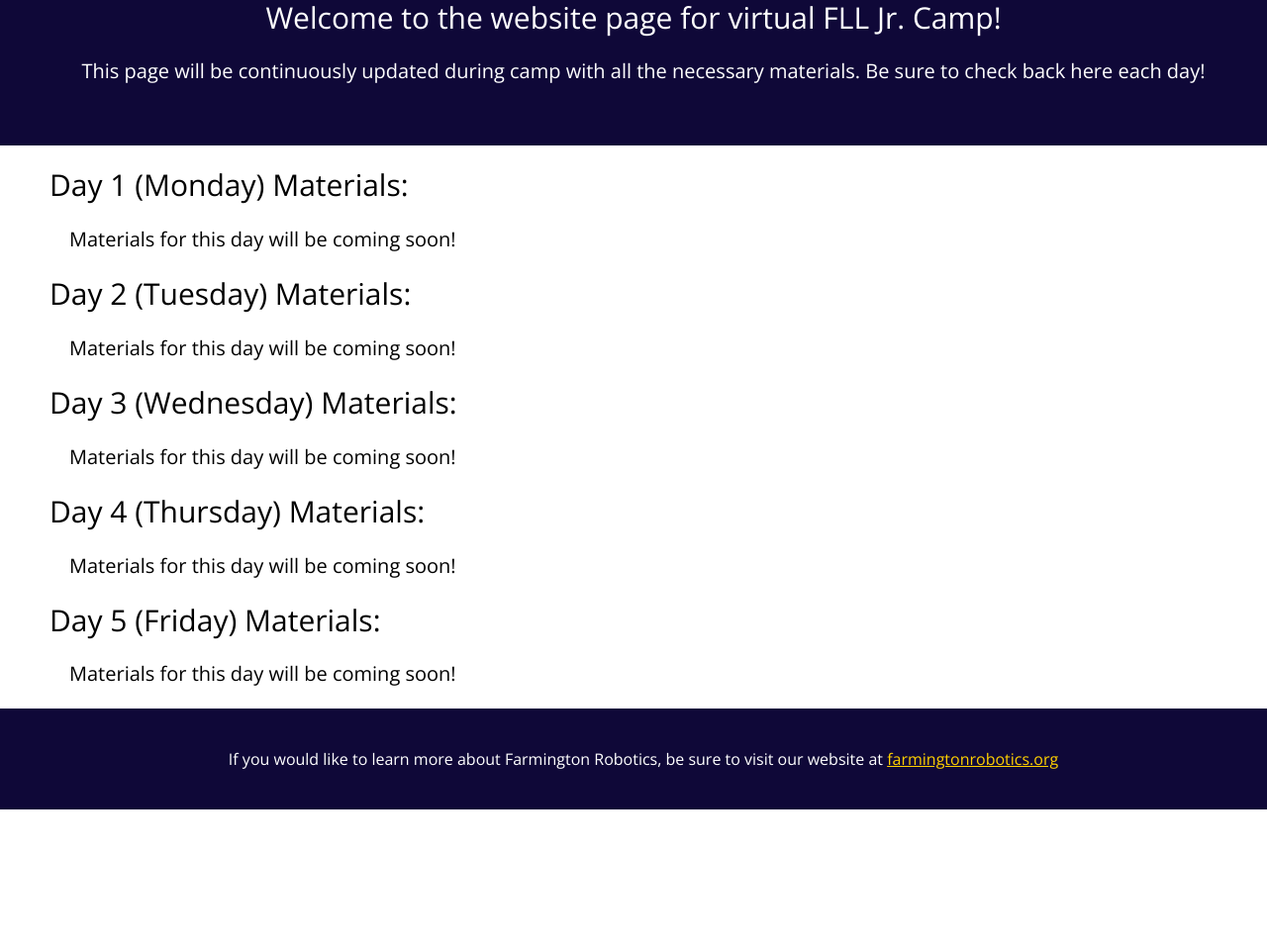
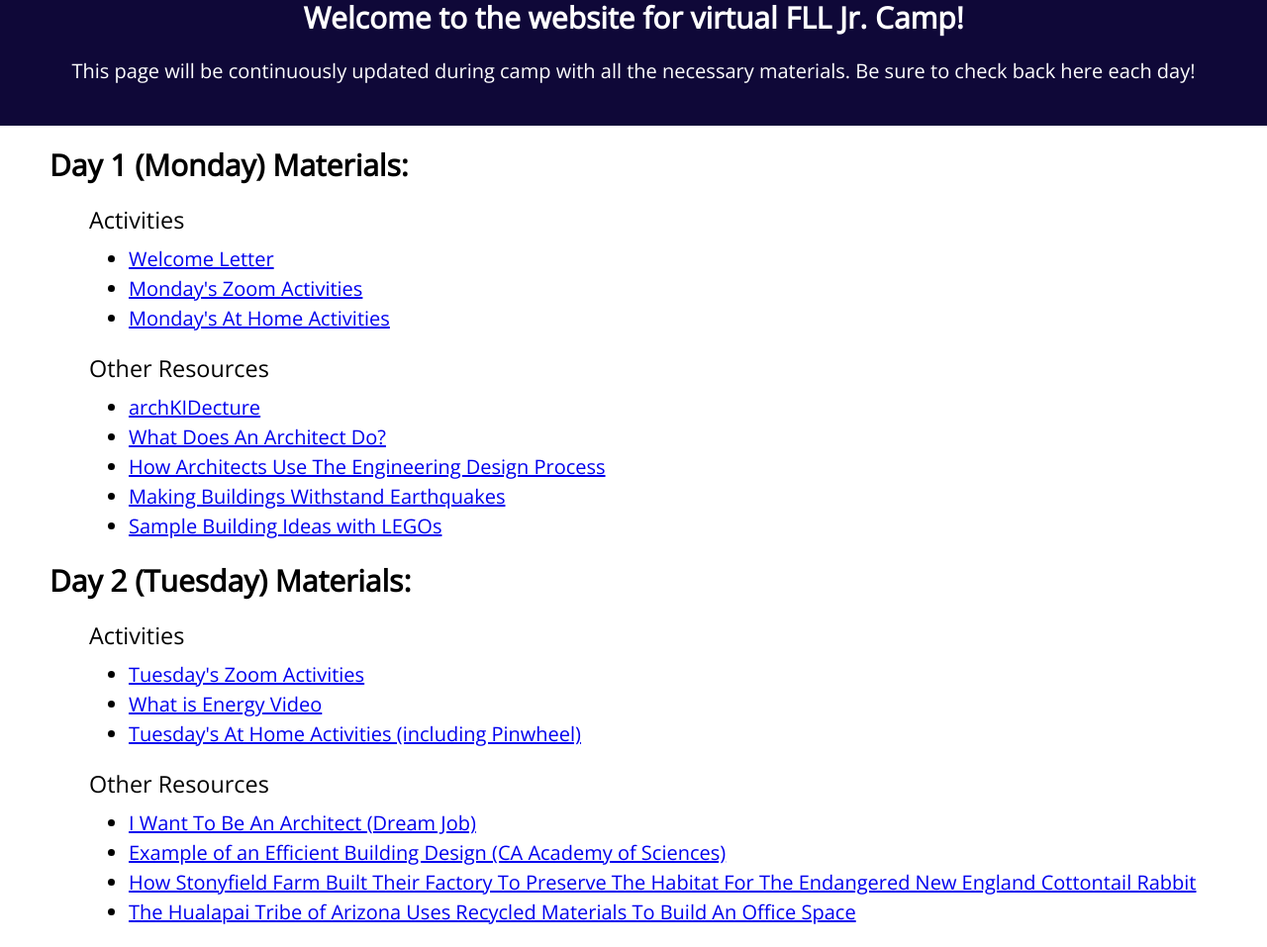
Before and after one commit to team178/flljr, a plain HTML site: page index.html in a window 1280 px wide. Shown: the part 163-1120 px from the top of the page at 99% size. Before the commit the page ends 981 px from the top, so only its background shows below. Drawn offline with nearby package versions, Linux system fonts and the light colour scheme.

Commit message:
Added materials for day 1 and 2

```diff
--- a/index.html
+++ b/index.html
@@ -11,28 +11,44 @@
 <div id="header">
     <!-- <img src="/flljr/img/FLL-jr-logo.png" id="flljrlogo"> -->
     <h1><a href="/flljr">FLL Jr. Camp 2020</a></h1>
-    <h2>Welcome to the website page for virtual FLL Jr. Camp!</h2>
+    <h2>Welcome to the website for virtual FLL Jr. Camp!</h2>
     <p>This page will be continuously updated during camp with all the necessary materials. Be sure to check back here each day!</p>
 </div>
 
 
 <div id="day">
   <h2>Day 1 (Monday) Materials:</h2>
-  <p>Materials for this day will be coming soon!</p>
-  <!--
   <ul>
-    <li><a target=_blank href="https://www.youtube.com/watch?v=nADTbWQof7Y">Item 1</a></li>
-    <li>Item 2</li>
-    <li>Item 3</li>
+    <h3>Activities</h3>
+    <li><a target=_blank href="https://docs.google.com/document/d/1Ekw-blURLTPqFUtRt9474XzEDQnKrrEVTitFZfqnOE4/edit?usp=sharing">Welcome Letter</a></li>
+    <li><a target=_blank href="https://docs.google.com/presentation/d/1_3kzllSSDfjOF9SaghluHkoL4V6F9XjwKMTU5BRZTFI/edit?usp=sharing">Monday's Zoom Activities</a></li>
+    <li><a target=_blank href="https://docs.google.com/document/d/1k3Q49koX4twMHbyLg1687QleNQY-0LFnquLHpQbsvb0/edit?usp=sharing">Monday's At Home Activities</a></li>
+
+    <h3>Other Resources</h3>
+    <li><a target=_blank href="http://archkidecture.org/">archKIDecture</a></li>
+    <li><a target=_blank href="https://www.wonderopolis.org/wonder/what-does-an-architect-do">What Does An Architect Do?</a></li>
+    <li><a target=_blank href="https://www.youtube.com/watch?v=DkJLbCCI6Zs">How Architects Use The Engineering Design Process</a></li>
+    <li><a target=_blank href="https://www.youtube.com/watch?v=c25HuZeQsyo">Making Buildings Withstand Earthquakes</a></li>
+    <li><a target=_blank href="https://www.firstinspires.org/sites/default/files/uploads/resource_library/jrfll/boomtown-build/multi-media-resources-session-3.pdf">Sample Building Ideas with LEGOs</a></li>
   </ul>
-  -->
 </div>
 
 
 
 <div id="day">
   <h2>Day 2 (Tuesday) Materials:</h2>
-  <p>Materials for this day will be coming soon!</p>
+  <ul>
+    <h3>Activities</h3>
+    <li><a target=_blank href="https://docs.google.com/presentation/d/1ShATJ1Fb0FHrgSUsjEXK6SxJq3xRpueZrcshXrxhm-k/edit?usp=sharing">Tuesday's Zoom Activities</a></li>
+    <li><a target=_blank href="https://youtu.be/aFpC1vAIgNc">What is Energy Video</a></li>
+    <li><a target=_blank href="https://docs.google.com/document/d/1o0RjgcSKfY50d5YsJ_LF2gLyoNrMHXqRwpP0bXlE5eI/edit?usp=sharing">Tuesday's At Home Activities (including Pinwheel)</a></li>
+
+    <h3>Other Resources</h3>
+    <li><a target=_blank href="https://www.youtube.com/watch?v=zvewCudtFZs">I Want To Be An Architect (Dream Job)</a></li>
+    <li><a target=_blank href="https://www.calacademy.org/efficient-building-design">Example of an Efficient Building Design (CA Academy of Sciences)</a></li>
+    <li><a target=_blank href="https://www.stonyfield.com/blog/bunny-visits-stonyfield-blog">How Stonyfield Farm Built Their Factory To Preserve The Habitat For The Endangered New England Cottontail Rabbit</a></li>
+    <li><a target=_blank href="https://19january2017snapshot.epa.gov/www3/region9/waste/features/hualapai/index.html">The Hualapai Tribe of Arizona Uses Recycled Materials To Build An Office Space</a></li>
+  </ul>
 </div>
 
 
@@ -41,6 +57,11 @@
 <div id="day">
   <h2>Day 3 (Wednesday) Materials:</h2>
   <p>Materials for this day will be coming soon!</p>
+
+  <!-- <ul>
+    <li><a target=_blank href="">Item 2</a></li>
+    <li><a target=_blank href="">Item 2</a></li>
+  </ul> -->
 </div>
 
 
@@ -49,6 +70,11 @@
 <div id="day">
   <h2>Day 4 (Thursday) Materials:</h2>
   <p>Materials for this day will be coming soon!</p>
+
+  <!-- <ul>
+    <li><a target=_blank href="">Item 2</a></li>
+    <li><a target=_blank href="">Item 2</a></li>
+  </ul> -->
 </div>
 
 
@@ -57,6 +83,11 @@
 <div id="day">
   <h2>Day 5 (Friday) Materials:</h2>
   <p>Materials for this day will be coming soon!</p>
+
+  <!-- <ul>
+    <li><a target=_blank href="">Item 2</a></li>
+    <li><a target=_blank href="">Item 2</a></li>
+  </ul> -->
 </div>
 
 
--- a/styles.css
+++ b/styles.css
@@ -19,7 +19,7 @@ body {
   color: #FFFFFF;
   text-align: center;
   padding-top: 20px;
-  padding-bottom: 40px;
+  padding-bottom: 20px;
   margin: 0px;
 }
 
@@ -42,13 +42,26 @@ h1 a {
 }
 
 h2 {
-  font-weight: 500;
+  font-weight: 600;
+}
+
+h3 {
+  font-weight: 400;
+  margin-top: 20px;
+  margin-bottom: 10px;
+  margin-left: -40px;
 }
 
 p {
   font-weight: 400;
   margin-left: 20px;
+  margin-right: 20px;
 }
+
+ul {
+  margin-left: 40px;
+}
+
 
 #day {
   margin-left: 50px;
@@ -56,7 +69,6 @@ p {
   margin-top: 20px;
   margin-bottom: 20px;
   height: auto;
-
 }
 
 #flljrlogo {
```
